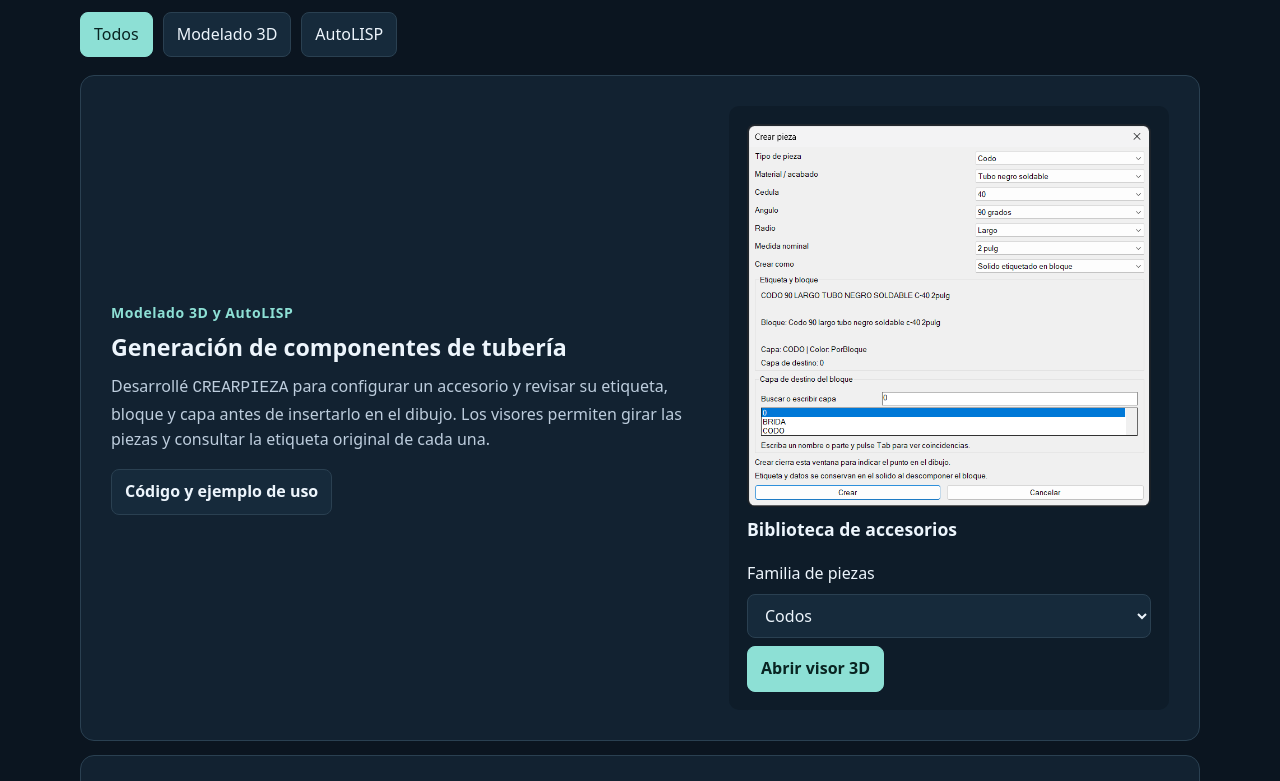
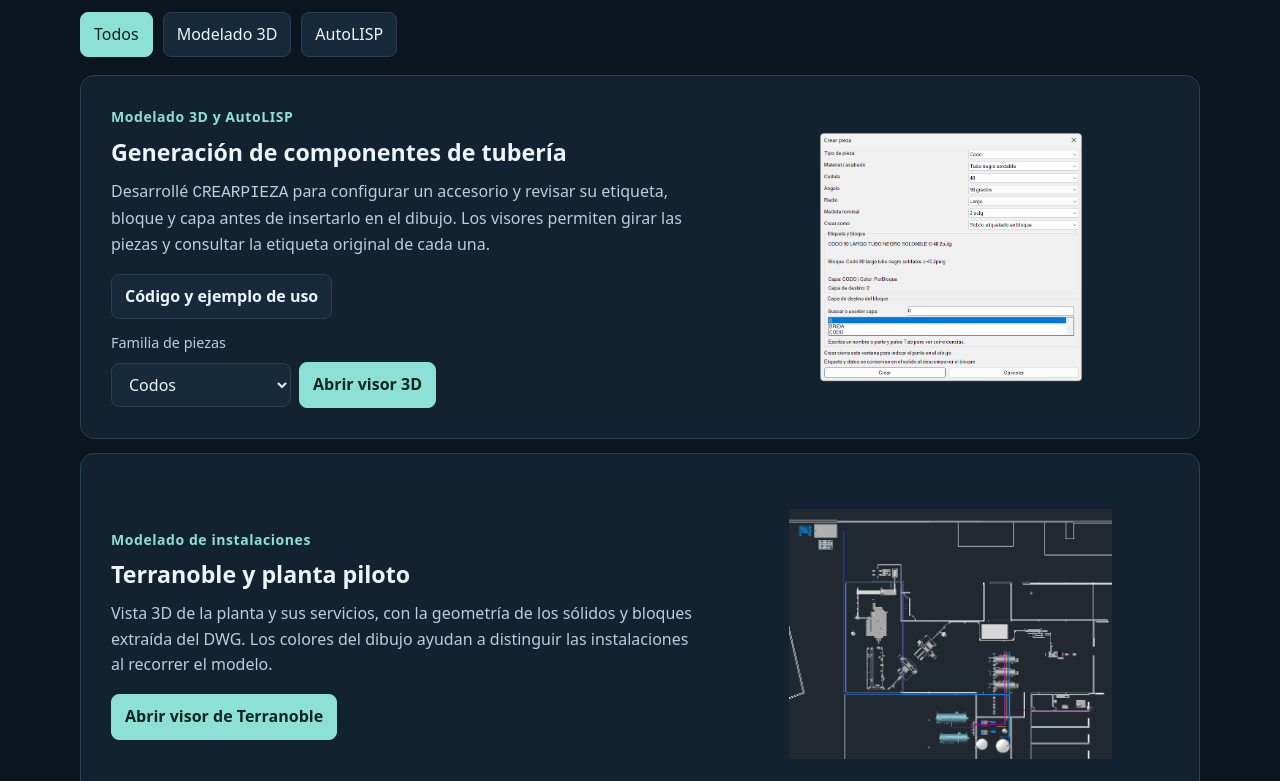
Before and after one commit to JanRDLP/portfolio-autocad, a plain HTML site: page index.html in a window 1280 px wide. Shown: the part 1219-2000 px from the top of the page. Drawn offline with Linux system fonts and the light colour scheme.

Commit message:
Iguala las tarjetas y compacta sus controles

```diff
--- a/assets/portfolio.css
+++ b/assets/portfolio.css
@@ -39,21 +39,20 @@ button,.button,select{cursor:pointer}
 .stack{list-style:none;padding:0;margin:0}
 .stack li{padding:5px 12px;border-radius:6px;background:var(--surface);border:1px solid var(--border)}
 .filters{margin-bottom:18px}
-.projects{display:grid;gap:14px}
-.card{display:grid;grid-template-columns:1.35fr 1fr;align-items:center;gap:24px;border:1px solid var(--border);background:var(--surface);border-radius:14px;padding:clamp(18px,3vw,30px);scroll-margin-top:80px}
+.projects{display:grid;grid-auto-rows:1fr;gap:14px}
+.card{display:grid;grid-template-columns:minmax(0,1.35fr) minmax(0,1fr);align-items:center;gap:clamp(16px,3vw,32px);border:1px solid var(--border);background:var(--surface);border-radius:14px;padding:clamp(18px,3vw,30px);scroll-margin-top:80px}
 .card[hidden]{display:none}
 .card .role{color:var(--accent)}
-.card:has(.card-copy:only-child){grid-template-columns:1fr}
-.viewer-picker{background:#0e1c29;padding:18px;border-radius:10px;display:grid;gap:8px;justify-items:start}
-.viewer-picker select{width:100%}
-.viewer-picker .project-image{max-height:none;border-radius:8px}
-.project-image{width:100%;height:auto;max-height:210px;object-fit:contain}
-#terranoble .project-image{max-height:none;border-radius:8px}
+.card-copy{min-width:0}
+.viewer-picker{display:flex;flex-wrap:wrap;align-items:center;gap:8px;margin-top:12px}
+.viewer-picker label{flex-basis:100%;color:var(--muted);font-size:.9rem}
+.viewer-picker select{min-width:0;max-width:100%}
+.project-image{display:block;width:100%;height:clamp(200px,25vw,250px);object-fit:contain;border-radius:8px}
 footer{border-top:1px solid var(--border);padding-block:20px 32px}
 dialog{border:1px solid var(--border);padding:0;border-radius:14px;background:var(--surface);color:var(--ink);width:min(1160px,96vw);max-width:none}
 dialog::backdrop{background:#040b13dd}
 .dialog-head{display:flex;justify-content:space-between;gap:12px;align-items:center;padding:8px 15px}
 .dialog-head h2{margin:0;font-size:1.2rem}
 iframe{display:block;border:0;width:100%;height:76vh;background:#eef2f6}
-@media(max-width:740px){.hero,.card{grid-template-columns:1fr}.hero{padding-block:44px}.top nav{padding-block:10px;align-items:flex-start;flex-direction:column;gap:3px}.section{padding-block:32px;scroll-margin-top:96px}}
+@media(max-width:740px){.hero,.card{grid-template-columns:1fr}.projects{grid-auto-rows:auto}.project-image{height:auto;max-height:260px}.hero{padding-block:44px}.top nav{padding-block:10px;align-items:flex-start;flex-direction:column;gap:3px}.section{padding-block:32px;scroll-margin-top:96px}}
 @media(prefers-reduced-motion:reduce){html{scroll-behavior:auto}}
--- a/index.html
+++ b/index.html
@@ -49,10 +49,7 @@
         <h3>Generación de componentes de tubería</h3>
         <p>Desarrollé <code>CREARPIEZA</code> para configurar un accesorio y revisar su etiqueta, bloque y capa antes de insertarlo en el dibujo. Los visores permiten girar las piezas y consultar la etiqueta original de cada una.</p>
         <div class="actions"><a class="button" href="https://github.com/JanRDLP/autolisp-routines/tree/main/piping-component-generation">Código y ejemplo de uso</a></div>
-      </div>
         <div class="viewer-picker">
-        <img class="project-image" src="assets/crear-pieza.png" alt="Cuadro de diálogo de CREARPIEZA con la configuración de un codo y su etiqueta de AutoLISP" width="721" height="682" loading="lazy">
-        <h4>Biblioteca de accesorios</h4>
           <label for="family">Familia de piezas</label>
           <select id="family">
             <option value="codos">Codos</option><option value="tees">Tees</option><option value="cruces">Cruces</option>
@@ -62,6 +59,9 @@
           </select>
           <a class="button primary" id="family-viewer" href="visores/visor-codos.html" data-open-viewer>Abrir visor 3D</a>
         </div>
+      </div>
+      <img class="project-image" src="assets/crear-pieza.png" alt="Cuadro de diálogo de CREARPIEZA con la configuración de un codo y su etiqueta de AutoLISP" width="721" height="682" loading="lazy">
+
     </article>
     <article id="terranoble" class="card" data-category="modelos">
       <div class="card-copy">
```
Lines whose indentation alone changed are shown as unchanged.
